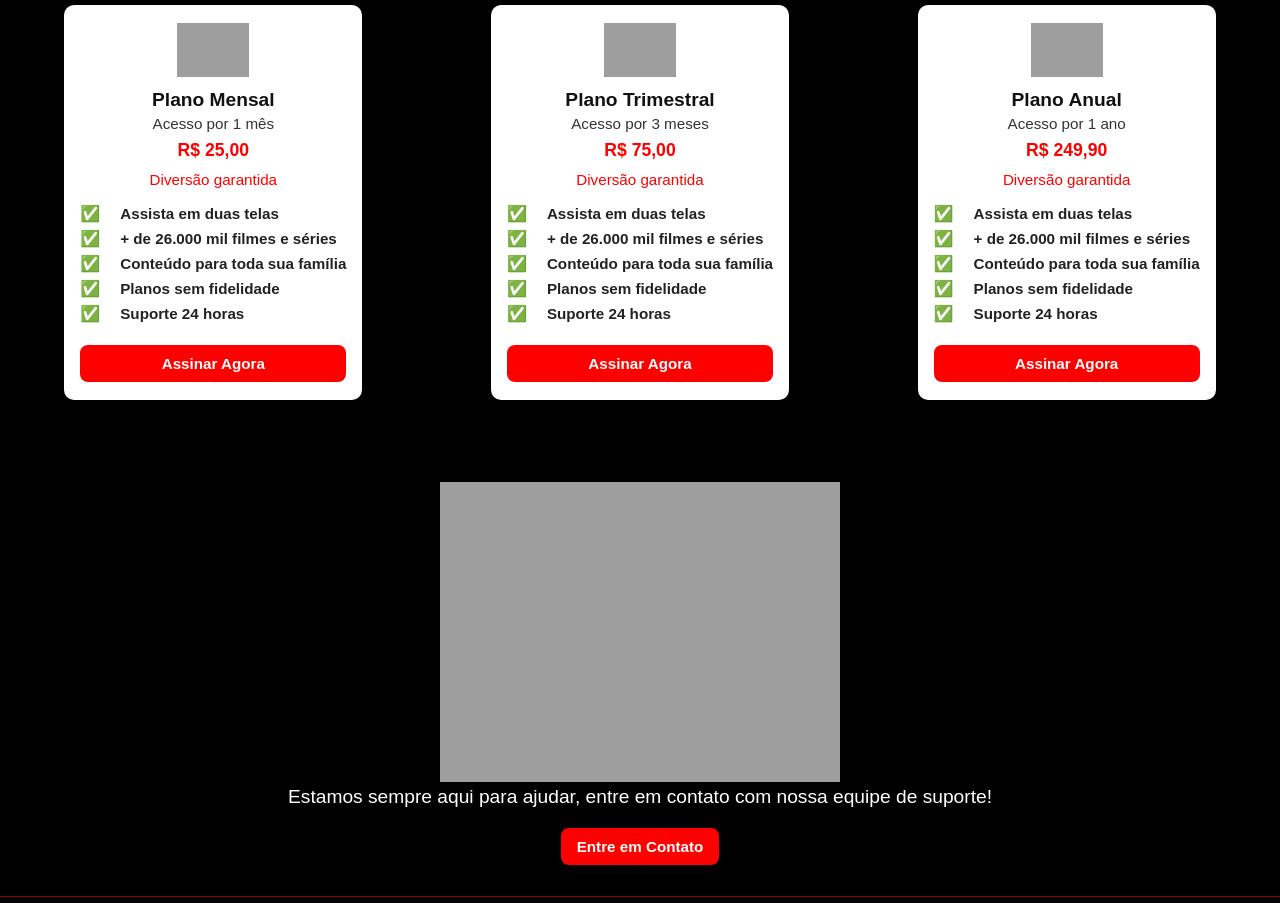
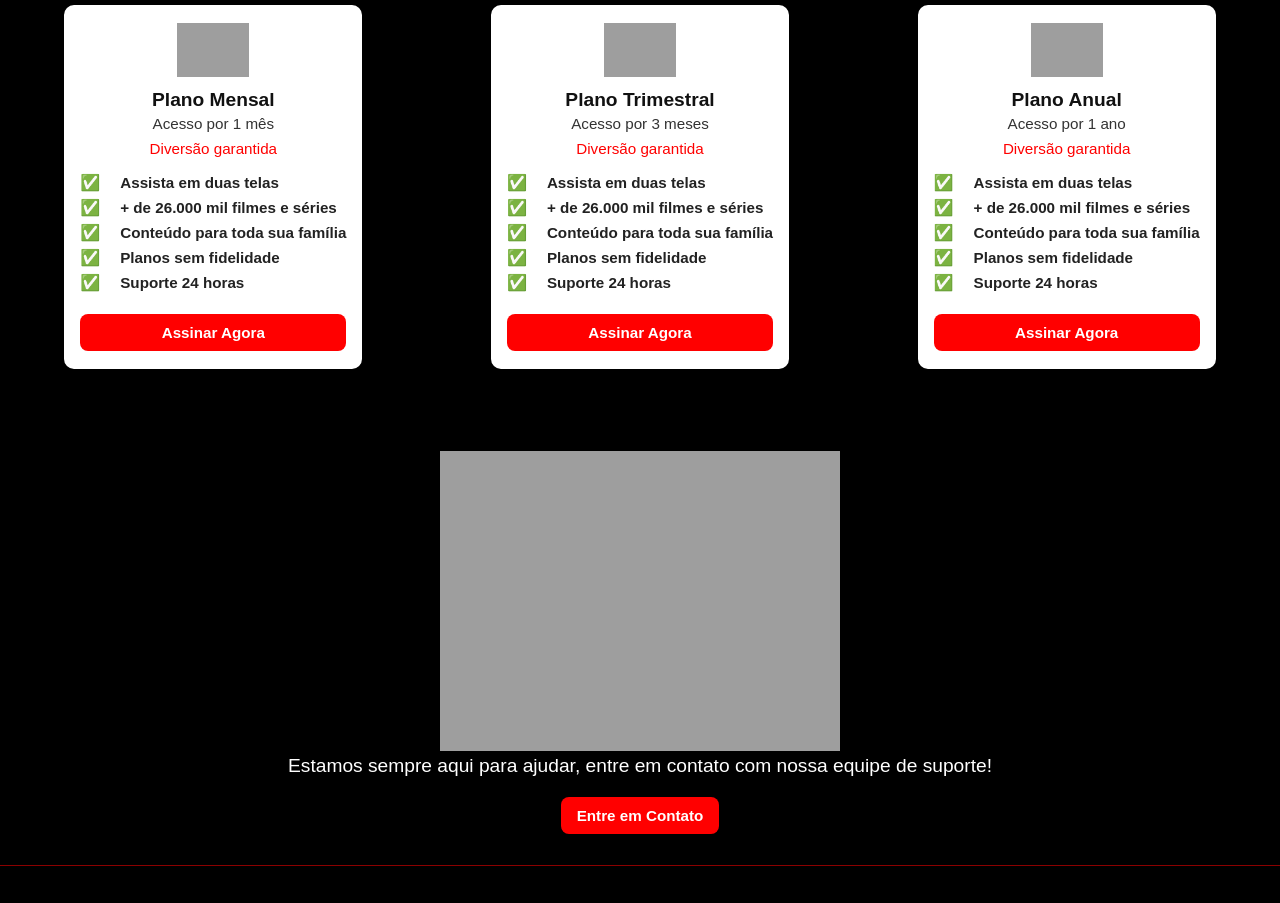
Before and after one commit to gabrielstrea/gabrielstrea.github.io, a plain HTML site: page index.html in a window 1280 px wide. Shown: the part 3859-4762 px from the top of the page. Drawn offline with Linux system fonts and the light colour scheme.

Commit message:
Update index.html

```diff
--- a/index.html
+++ b/index.html
@@ -1957,7 +1957,6 @@ src="https://www.facebook.com/tr?id=1221670479756648&ev=PageView&noscript=1"
       <img src="https://i.imgur.com/1U6Xn20.png" alt="Plano Mensal" class="plan-img">
       <h3>Plano Mensal</h3>
       <p>Acesso por 1 mês</p>
-      <div class="plan-price">R$ 25,00</div>
       <p style="color: #FF0000;">Diversão garantida</p>
       <ul class="plan-features">
         <li>Assista em duas telas</li>
@@ -1973,7 +1972,6 @@ src="https://www.facebook.com/tr?id=1221670479756648&ev=PageView&noscript=1"
       <img src="https://i.imgur.com/bzIAwAX.png" alt="Plano Trimestral" class="plan-img">
       <h3>Plano Trimestral</h3>
       <p>Acesso por 3 meses</p>
-      <div class="plan-price">R$ 75,00</div>
       <p style="color: #FF0000;">Diversão garantida</p>
       <ul class="plan-features">
         <li>Assista em duas telas</li>
@@ -1989,7 +1987,6 @@ src="https://www.facebook.com/tr?id=1221670479756648&ev=PageView&noscript=1"
       <img src="https://i.imgur.com/Xhhhr8L.png" alt="Plano Anual" class="plan-img">
       <h3>Plano Anual</h3>
       <p>Acesso por 1 ano</p>
-      <div class="plan-price">R$ 249,90</div>
       <p style="color: #FF0000;">Diversão garantida</p>
       <ul class="plan-features">
         <li>Assista em duas telas</li>
```
